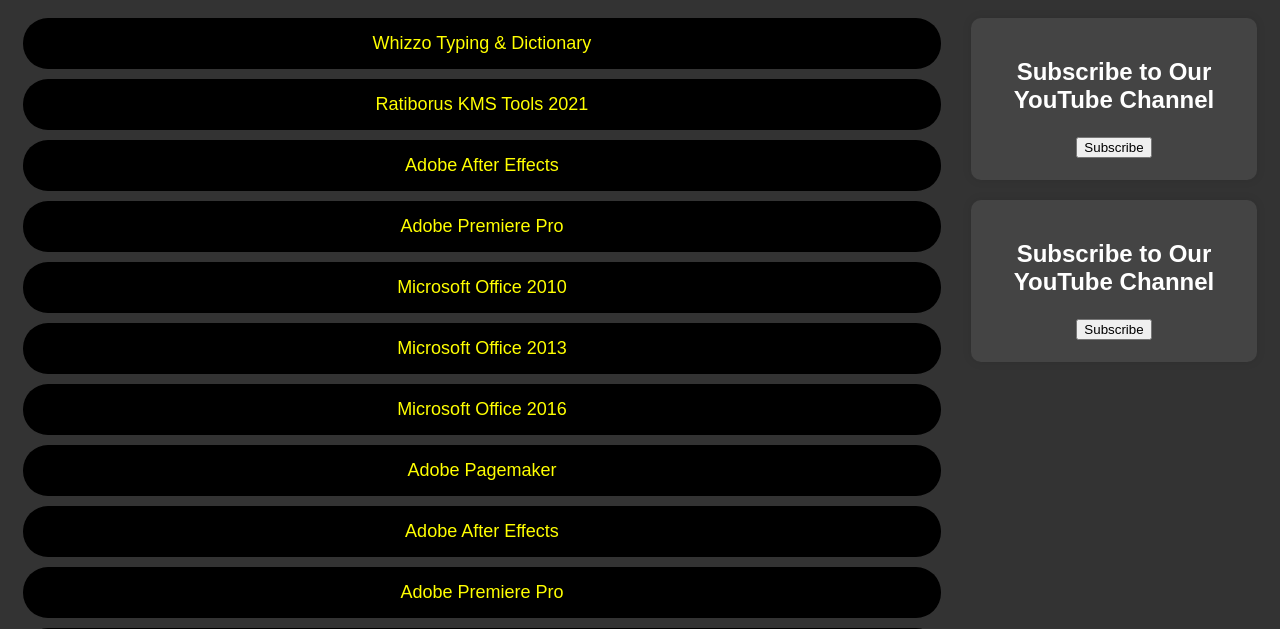
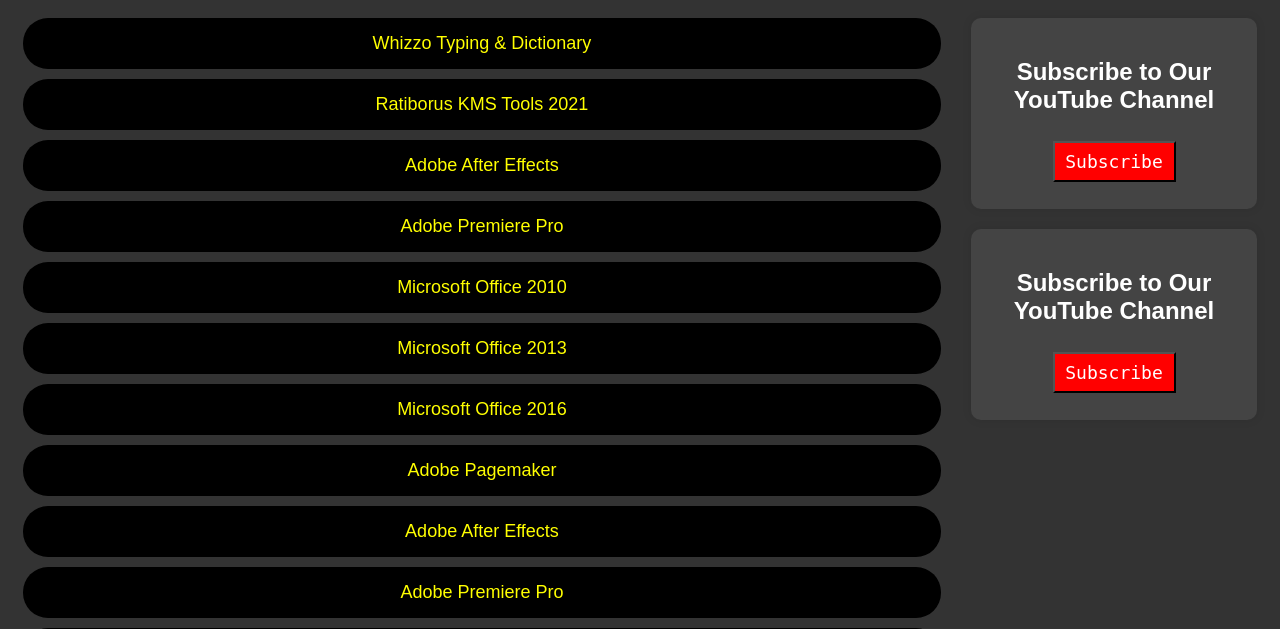
Before and after one commit to tinnaingoo/tcm-link, a PHP site: page / in a window 1280 px wide. Shown: the part 85-714 px from the top of the page. Run offline with PHP 8.4, Linux system fonts and the light colour scheme; some web fonts are replaced.

Commit message:
Update styles.css

```diff
--- a/css/styles.css
+++ b/css/styles.css
@@ -90,7 +90,21 @@ body {
 	    color: white;
         }
 
+.subscribe-btn {
+    background: #ff0000;
+    width: 50%;
+    padding: 8px;
+    color: white;
+    font-family: monospace;
+    font-size: 18px;
+    margin: 5px;
+  }
 
+.subscribe-btn:hover {
+    border-style: solid;
+    border-color: black;
+    border-width: 1px;
+}
 
 .header {
   background-color: #000;
```
